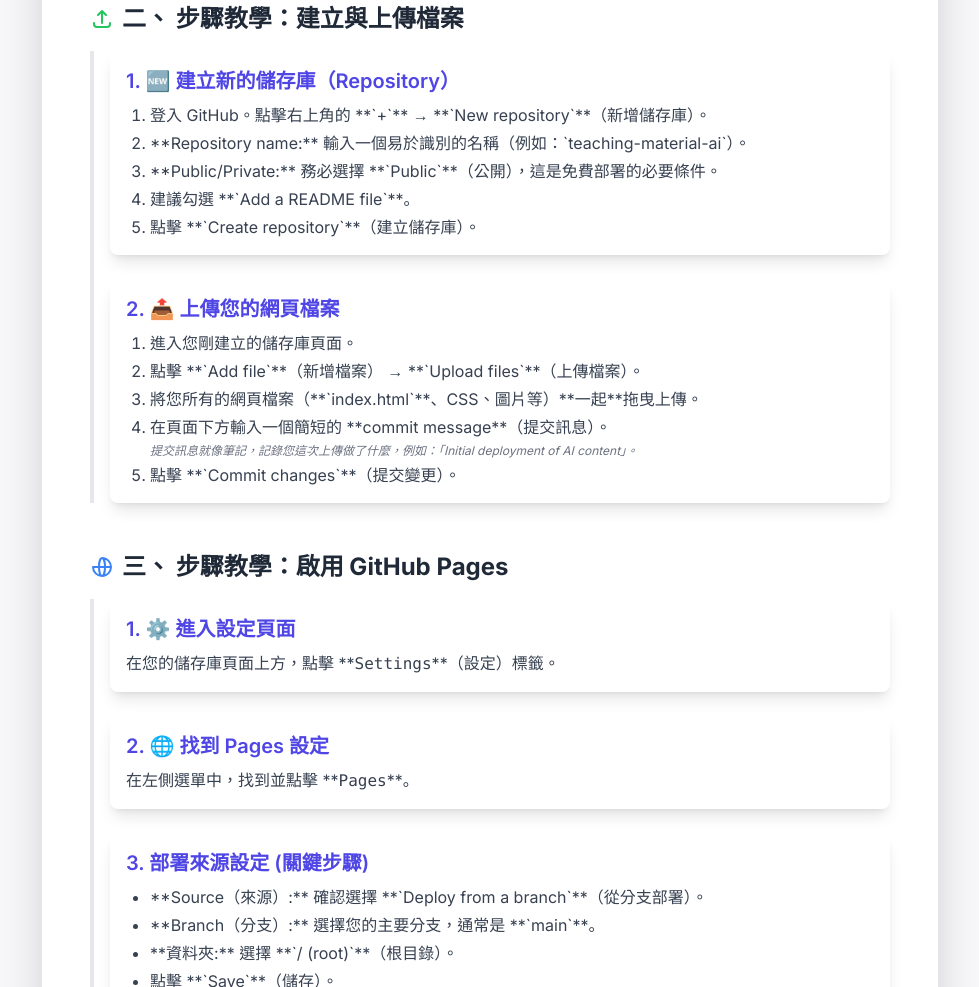
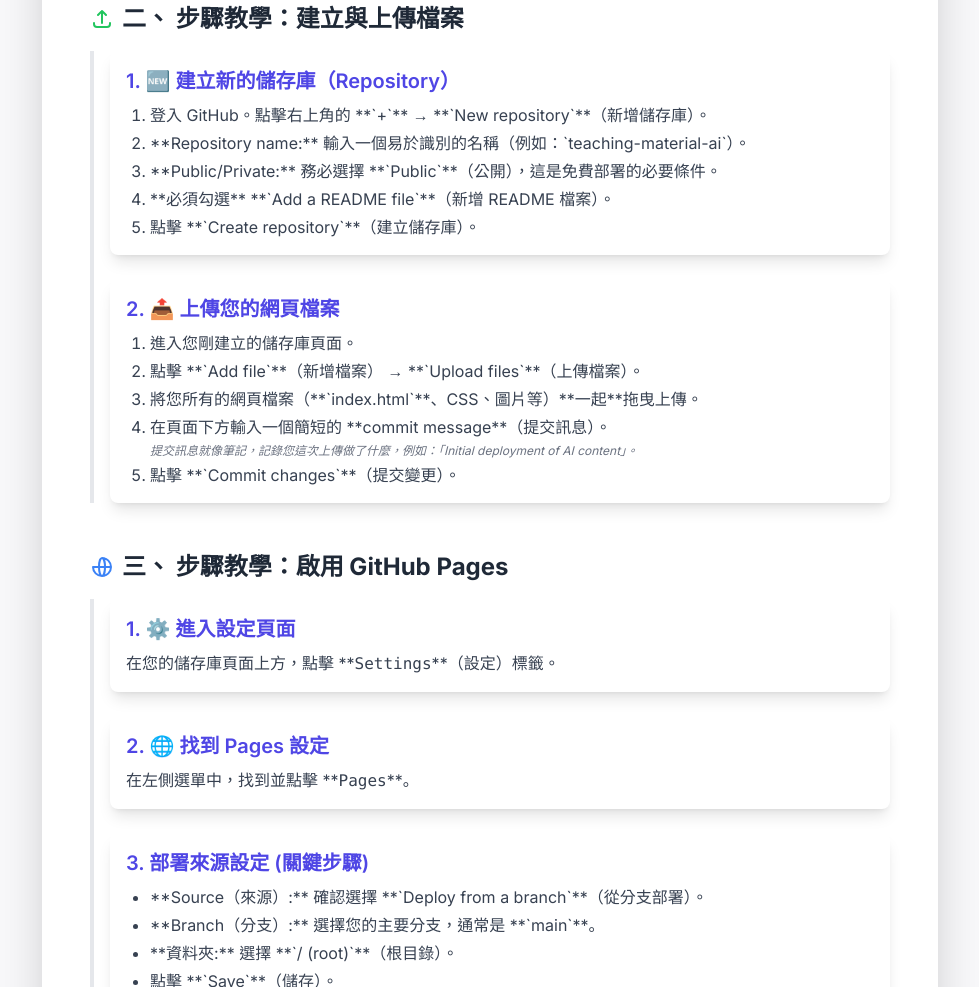
Before and after one commit to lamkh1219/GitHub-Pages-Deploy-Instructions, a plain HTML site: page index.html in a window 1280 px wide. Shown: the part 896-1883 px from the top of the page, without its empty margins (150-1129 px from the left). Drawn offline with nearby package versions, Linux system fonts and the light colour scheme.

Commit message:
Highlight requirement to add README file
Updated instructions to emphasize the necessity of adding a README file during repository creation.

```diff
--- a/index.html
+++ b/index.html
@@ -84,7 +84,7 @@
                             <li data-i18n="sec2-li1a">登入 GitHub。點擊右上角的 **`+`** → **`New repository`**（新增儲存庫）。</li>
                             <li data-i18n="sec2-li1b">**Repository name:** 輸入一個易於識別的名稱（例如：`teaching-material-ai`）。</li>
                             <li data-i18n="sec2-li1c">**Public/Private:** 務必選擇 **`Public`**（公開），這是免費部署的必要條件。</li>
-                            <li data-i18n="sec2-li1d">建議勾選 **`Add a README file`**。</li>
+                            <li data-i18n="sec2-li1d">**必須勾選** **`Add a README file`**（新增 README 檔案）。</li>
                             <li data-i18n="sec2-li1e">點擊 **`Create repository`**（建立儲存庫）。</li>
                         </ol>
                     </div>
@@ -225,7 +225,7 @@
                 'sec2-li1a': '登入 GitHub。點擊右上角的 <b><code>+</code></b> → <b><code>New repository</code></b>（新增儲存庫）。',
                 'sec2-li1b': '<b>Repository name:</b> 輸入一個易於識別的名稱（例如：<code>teaching-material-ai</code>）。',
                 'sec2-li1c': '<b>Public/Private:</b> 務必選擇 <b><code>Public</code></b>（公開），這是免費部署的必要條件。',
-                'sec2-li1d': '建議勾選 <b><code>Add a README file</code></b>。',
+                'sec2-li1d': '<b>必須勾選</b> <b><code>Add a README file</code></b>（新增 README 檔案）。', // **已更新**
                 'sec2-li1e': '點擊 <b><code>Create repository</code></b>（建立儲存庫）。',
                 'sec2-title2': '2. 📤 上傳您的網頁檔案',
                 'sec2-li2a': '進入您剛建立的儲存庫頁面。',
@@ -293,7 +293,7 @@
                 'sec2-li1a': 'Log in to GitHub. Click the <b><code>+</code></b> in the top right → <b><code>New repository</code></b>.',
                 'sec2-li1b': '<b>Repository name:</b> Enter an easy-to-identify name (e.g., <code>teaching-material-ai</code>).',
                 'sec2-li1c': '<b>Public/Private:</b> You <b>must</b> select <b><code>Public</code></b>, which is required for free deployment.',
-                'sec2-li1d': 'It is recommended to check <b><code>Add a README file</code></b>.',
+                'sec2-li1d': '<b>MUST check</b> <b><code>Add a README file</code></b>.', // **已更新**
                 'sec2-li1e': 'Click <b><code>Create repository</code></b>.',
                 'sec2-title2': '2. 📤 Upload Your Web Files',
                 'sec2-li2a': 'Go to the repository page you just created.',
```
